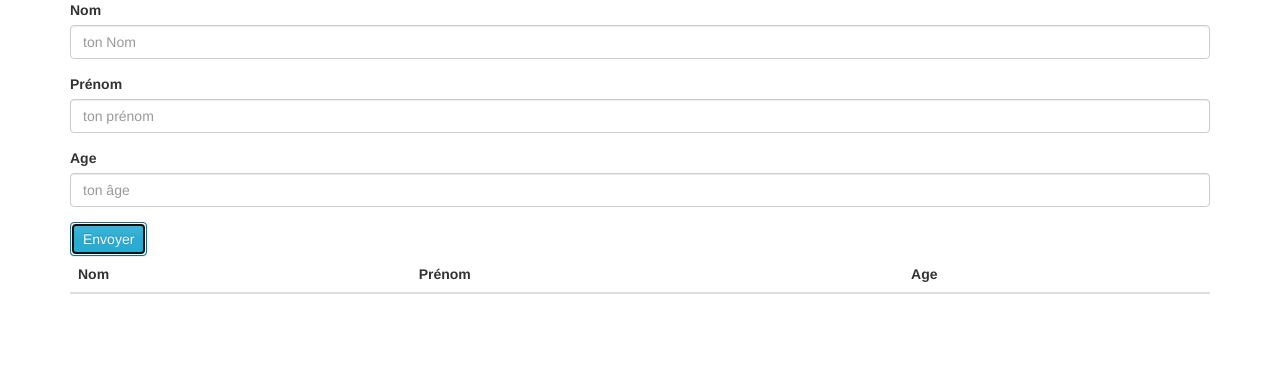
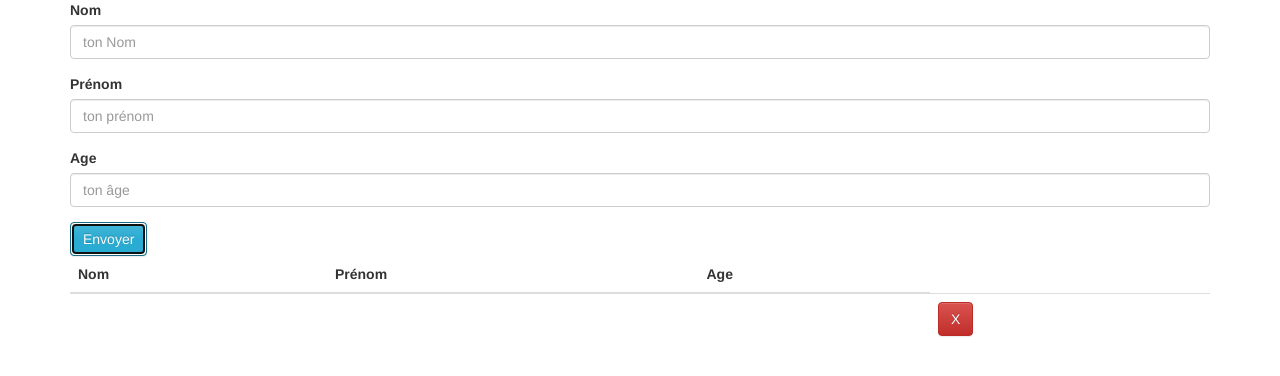
Before and after one commit to oceanegatien/agenda, a website: page index.html in a window 1280 px wide. Both pictures are taken after a click on the button "Envoyer". Drawn offline with nearby package versions, Linux system fonts and the light colour scheme.

Commit message:
Add function del

```diff
--- a/index.html
+++ b/index.html
@@ -35,11 +35,7 @@
 </form>
   <button class="btn btn-info" id="submit">Envoyer</button>
 
-<section id="show">
-
-
-</section>
-	<table class="table table-hover">
+	<table class="table table-info">
 		<thead>
 			<tr>
 		 		<th>Nom</th>
@@ -48,10 +44,7 @@
 			</tr>
 		</thead>
 
-		  <tbody>
-    <tr id="personneUn">
-
-    </tr>
+		<tbody class="table" id="personneUn">
 
   		</tbody>
 
--- a/js/app.js
+++ b/js/app.js
@@ -1,5 +1,6 @@
 $(document).ready(function() {
 	var annuaire = [];
+	var i;
 		$('#submit').on('click', function() {
 			var person = {	"nom":"",
 							"prenom":"",
@@ -13,10 +14,10 @@ $(document).ready(function() {
 
 		$('input').val("");
 		$('#personneUn').html("");
-		for (var i = 0; i < annuaire.length; i++) {
+		for (i = 0; i < annuaire.length; i++) {
 			console.log(person);
 			var personne = annuaire[i];
-			$('#personneUn').append('<tr><td>'+ personne.nom+'</td>'+'<td>'+ personne.prenom+'</td>'+'<td>'+ personne.age+'</td></tr>');
+			$('#personneUn').append('<tr id="line'+i+'"><th>'+ personne.nom+'</th><th>'+ personne.prenom+'</th><th>'+ personne.age+'</th><th><button id="btn" type="button" class="btn btn-danger">X</button></th></tr>');
 			}
 
 			//$('#personneUn').html('<td>'+ person["prenom"]+'</td>'+ '<td>'+ person["nom"]+'</td>'+'<td>'+ person["age"]+'</td>');
@@ -24,5 +25,10 @@ $(document).ready(function() {
 
 		});
 
+	$('tbody').delegate('#btn', 'click', function() {
+		$(this).parent().parent().remove();
+		console.log('hello');
+	});
+
 
 });
```
Lines whose indentation alone changed are shown as unchanged.
